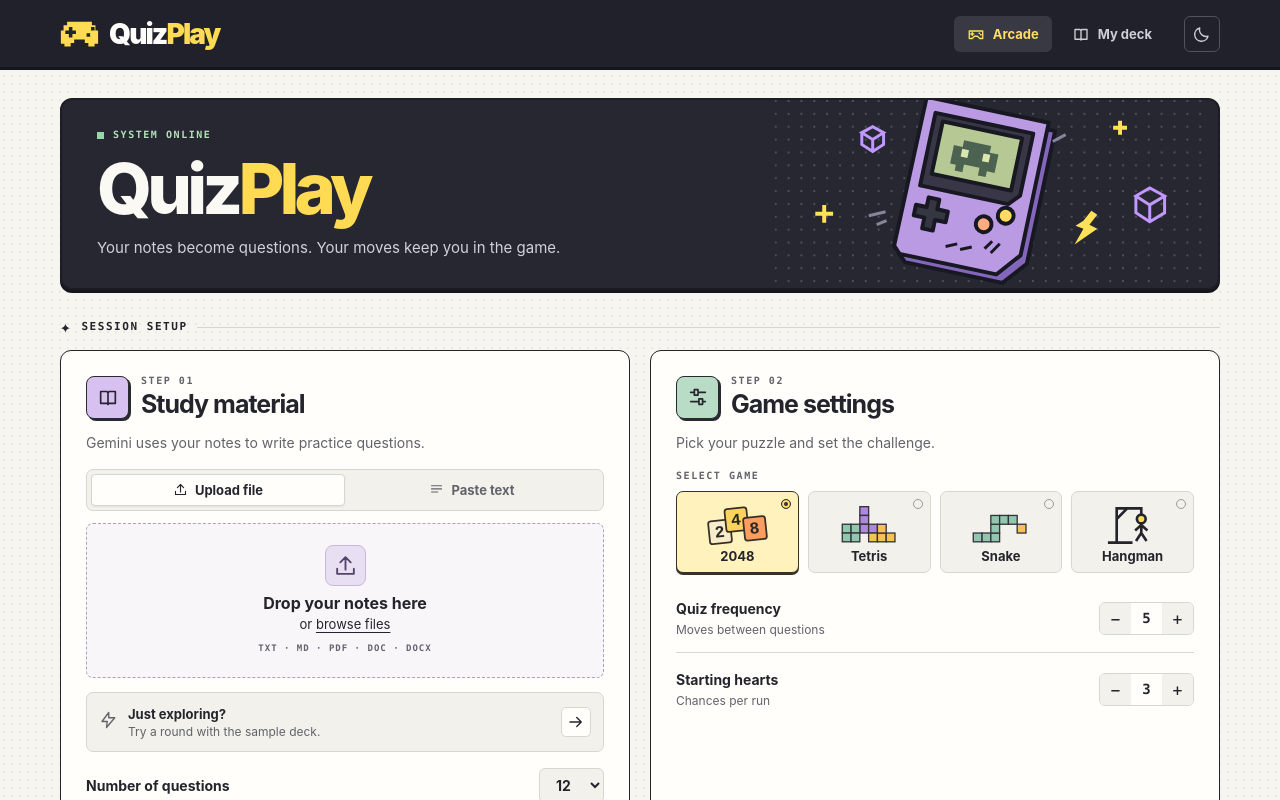
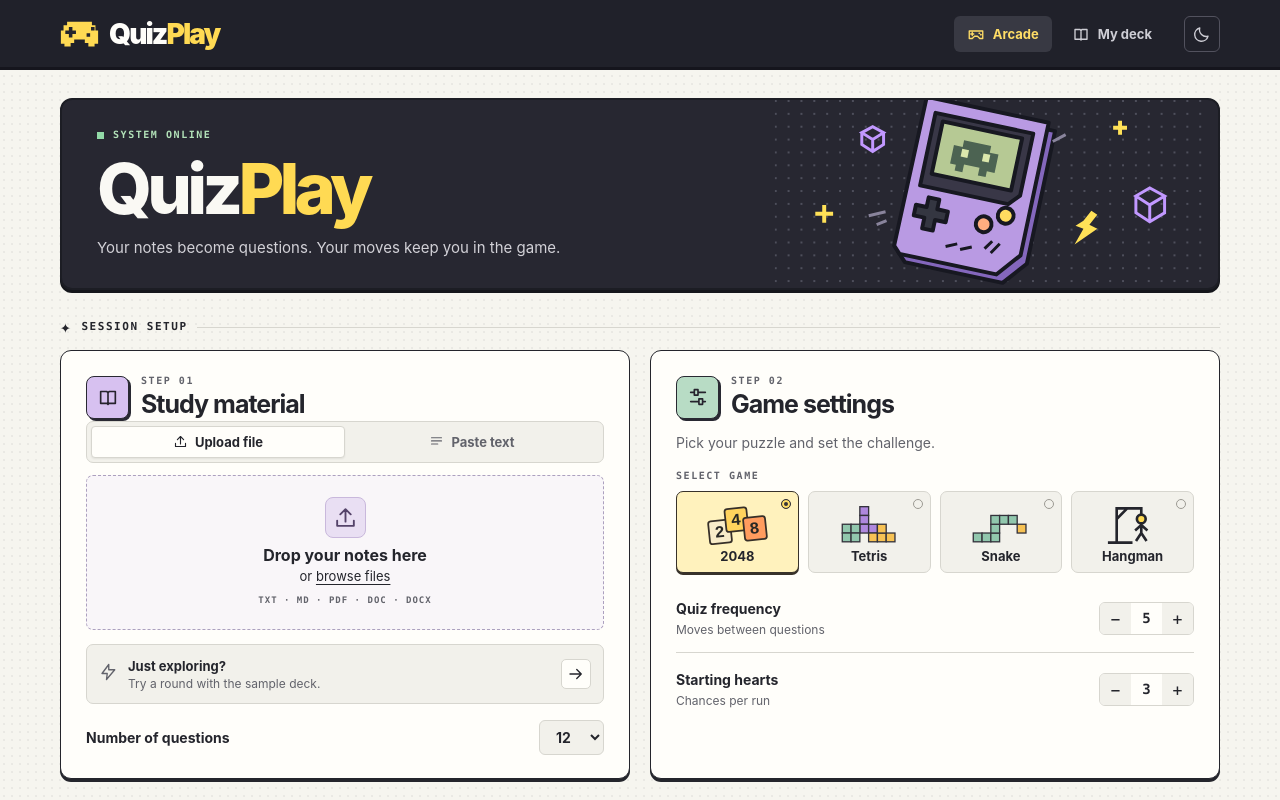
Before and after one commit to ssamir7007/QuizPlay, a React (Vite) app: page / in a window 1280 px wide. Shown: the top 800 px of the page. Built offline with nearby package versions, Linux system fonts and the light colour scheme.

Commit message:
Remove the Study material subtitle

```diff
--- a/src/components/Lobby.tsx
+++ b/src/components/Lobby.tsx
@@ -103,7 +103,6 @@ export function Lobby(p: Props) {
               <h2>Study material</h2>
             </div>
           </div>
-          <p className="subtitle">Gemini uses your notes to write practice questions.</p>
           <div className="tabs">
             <button
               className={tab === "file" ? "active" : ""}
```
